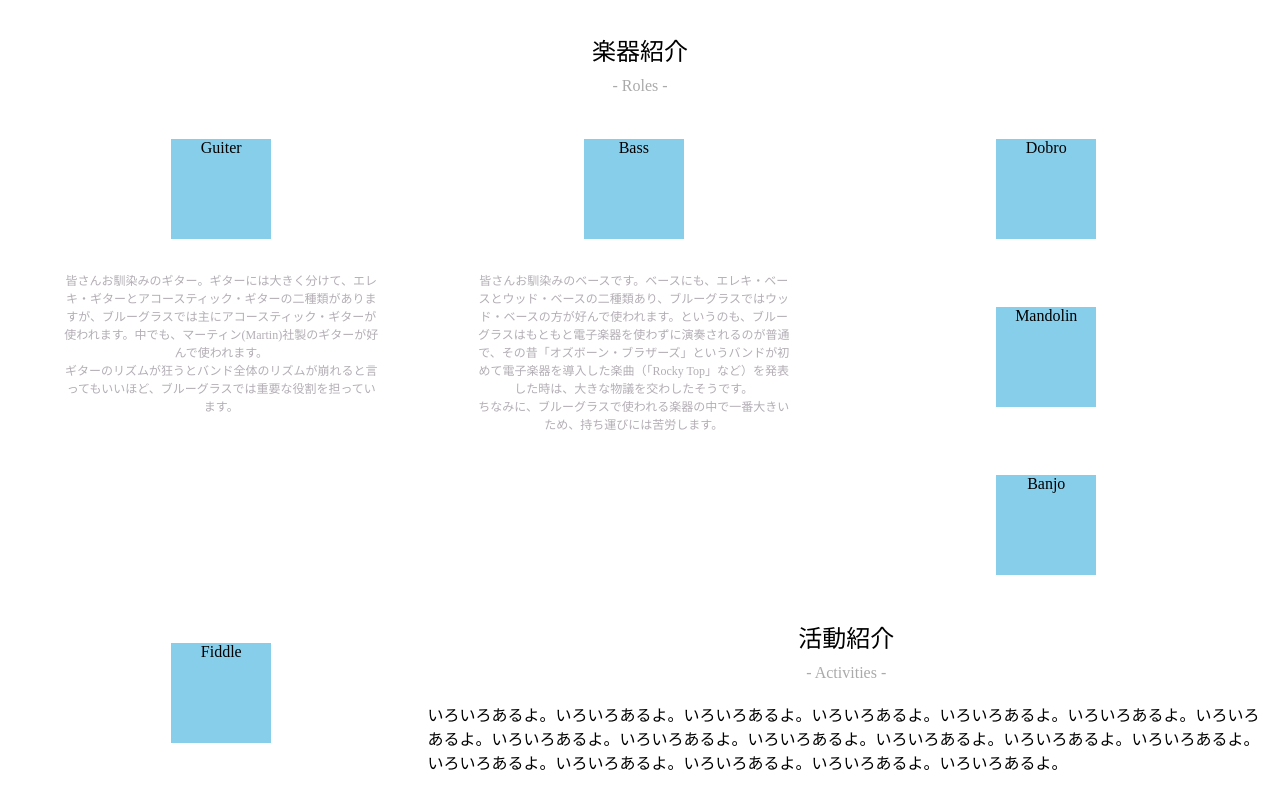
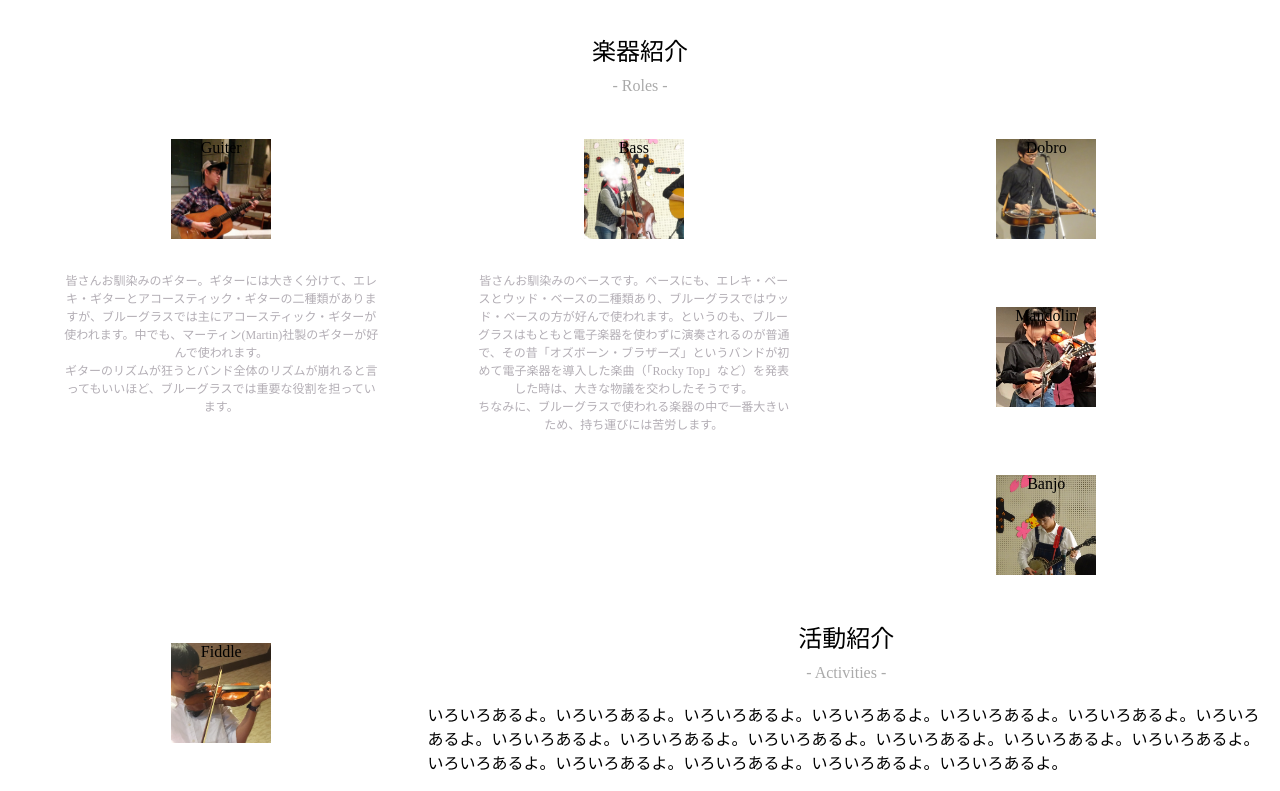
Before and after one commit to eagle-tale/eagle-tale.io, a plain HTML site: page index.html in a window 1280 px wide. Shown: the part 880-1671 px from the top of the page. Drawn offline with Linux system fonts and the light colour scheme.

Commit message:
Add imgs in Role section

```diff
--- a/css/styles.css
+++ b/css/styles.css
@@ -190,3 +190,39 @@ header a:hover {
   font-size: 12px;
   color: #b3aeb5;
 }
+
+.guiter {
+  background-image: url(../img/guiter.jpg);
+  background-repeat: no-repeat;
+  background-size: cover;
+}
+
+.fiddle {
+  background-image: url(../img/fiddle.jpg);
+  background-repeat: no-repeat;
+  background-size: cover;
+}
+
+.dobro {
+  background-image: url(../img/dobro.jpg);
+  background-repeat: no-repeat;
+  background-size: cover;
+}
+
+.banjo {
+  background-image: url(../img/banjo.jpg);
+  background-repeat: no-repeat;
+  background-size: cover;
+}
+
+.bass {
+  background-image: url(../img/bass.jpg);
+  background-repeat: no-repeat;
+  background-size: cover;
+}
+
+.mandolin {
+  background-image: url(../img/mandolin.jpg);
+  background-repeat: no-repeat;
+  background-size: cover;
+}
--- a/index.html
+++ b/index.html
@@ -58,7 +58,7 @@
 			<h2 data-subtitle="- Roles -">楽器紹介</h2>
 			<div class="roles">
 				<div class="role">
-					<div class="icon">
+					<div class="icon guiter">
 						<p>
 							Guiter
 						</p>
@@ -71,7 +71,7 @@
 					</div>
 				</div>
 				<div class="role">
-					<div class="icon">
+					<div class="icon bass">
 						<p>
 							Bass
 						</p>
@@ -84,7 +84,7 @@
 					</div>
 				</div>
 				<div class="role">
-					<div class="icon">
+					<div class="icon dobro">
 						<p>
 							Dobro
 						</p>
@@ -96,7 +96,7 @@
 					</div>
 				</div>
 				<div class="role">
-					<div class="icon">
+					<div class="icon mandolin">
 						<p>
 							Mandolin
 						</p>
@@ -108,7 +108,7 @@
 					</div>
 				</div>
 				<div class="role">
-					<div class="icon">
+					<div class="icon banjo">
 						<p>
 							Banjo
 						</p>
@@ -120,7 +120,7 @@
 					</div>
 				</div>
 				<div class="role">
-					<div class="icon">
+					<div class="icon fiddle">
 						<p>
 							Fiddle
 						</p>
@@ -158,4 +158,10 @@
 			</div>
 		</div>
 	</div>
+	<div class="location-wrapper">
+		<div class="container">
+			<iframe src="https://www.google.com/maps/embed?pb=!1m18!1m12!1m3!1d816.6503483533701!2d135.7599183292506!3d35.0417005987718!2m3!1f0!2f0!3f0!3m2!1i1024!2i768!4f13.1!3m3!1m2!1s0x6001080fc76bc63b%3A0x77ec3859dcef540b!2z44CSNjAzLTgxNDMg5Lqs6YO95bqc5Lqs6YO95biC5YyX5Yy65bCP5bGx5LiK57eP55S6IOmDqOWupOajnw!5e0!3m2!1sja!2sjp!4v1547192441177" width="80%" height="80%" frameborder="0" style="border:0" allowfullscreen></iframe>
+		</div>
+
+	</div>
 </body>
```
Also changed, not shown: img/banjo.jpg (added), img/bass.jpg (added), img/dobro.jpg (added), img/fiddle.jpg (added), img/guiter.jpg (added), img/mandolin.jpg (added).
